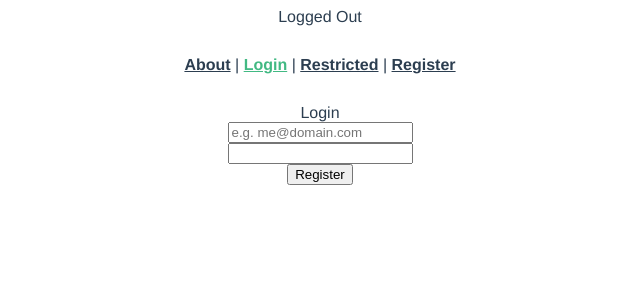
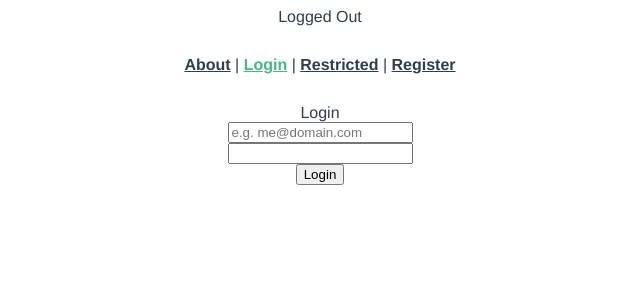
Before and after one commit to ghostspook/vue-firebase-auth, a Vue app: page /login in a window 1280 px wide. Shown: the top 300 px of the page, without its empty margins (320-960 px from the left). Built offline with nearby package versions, Linux system fonts and the light colour scheme; no server answers.

Commit message:
Use async calls

```diff
--- a/src/components/TopHeader.vue
+++ b/src/components/TopHeader.vue
@@ -26,7 +26,7 @@
     methods: {
       async signOut() {
         try {
-          const data = firebase.auth().signOut()
+          const data = await firebase.auth().signOut()
           console.log(data)
           this.loggedIn = false
           this.$router.push({name: 'Login'})
--- a/src/views/Login.vue
+++ b/src/views/Login.vue
@@ -9,7 +9,7 @@
       <div class="password">
         <input type="password" v-model="password">
       </div>
-      <button type="submit">Register</button>
+      <button type="submit">Login</button>
     </form>
   </div>
 </template>
@@ -29,7 +29,7 @@
     methods: {
       async onSubmitClick() {
         try {
-          const user = firebase.auth().signInWithEmailAndPassword(this.email, this.password)
+          const user = await firebase.auth().signInWithEmailAndPassword(this.email, this.password)
           console.log(user)
           this.$router.push({name: 'Restricted'})
         } catch(err) {
--- a/src/views/Register.vue
+++ b/src/views/Register.vue
@@ -29,7 +29,7 @@
     methods: {
       async onSubmitClick() {
         try {
-          const user = firebase.auth().createUserWithEmailAndPassword(this.email, this.password)
+          const user = await firebase.auth().createUserWithEmailAndPassword(this.email, this.password)
           console.log(user)
           this.$router.push({name: 'Restricted'})
         } catch(err) {
```
